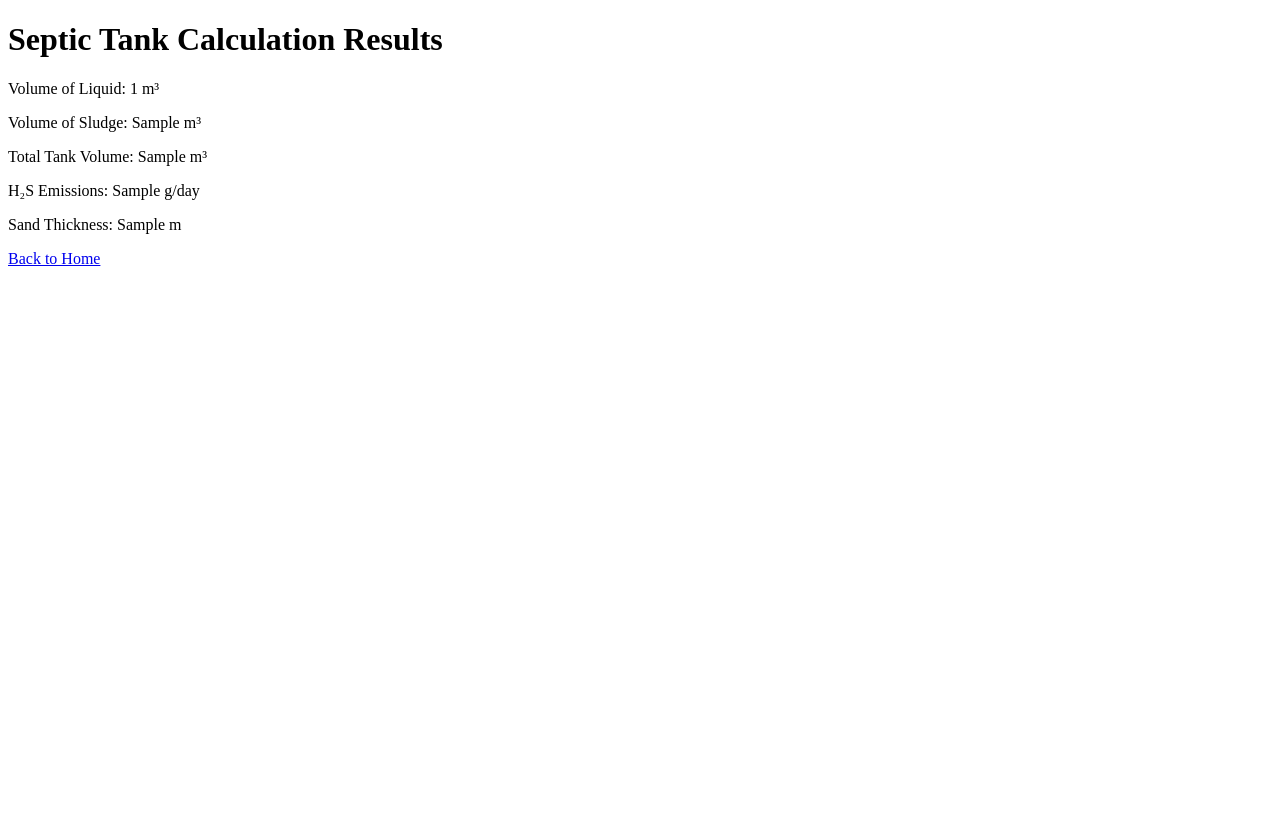
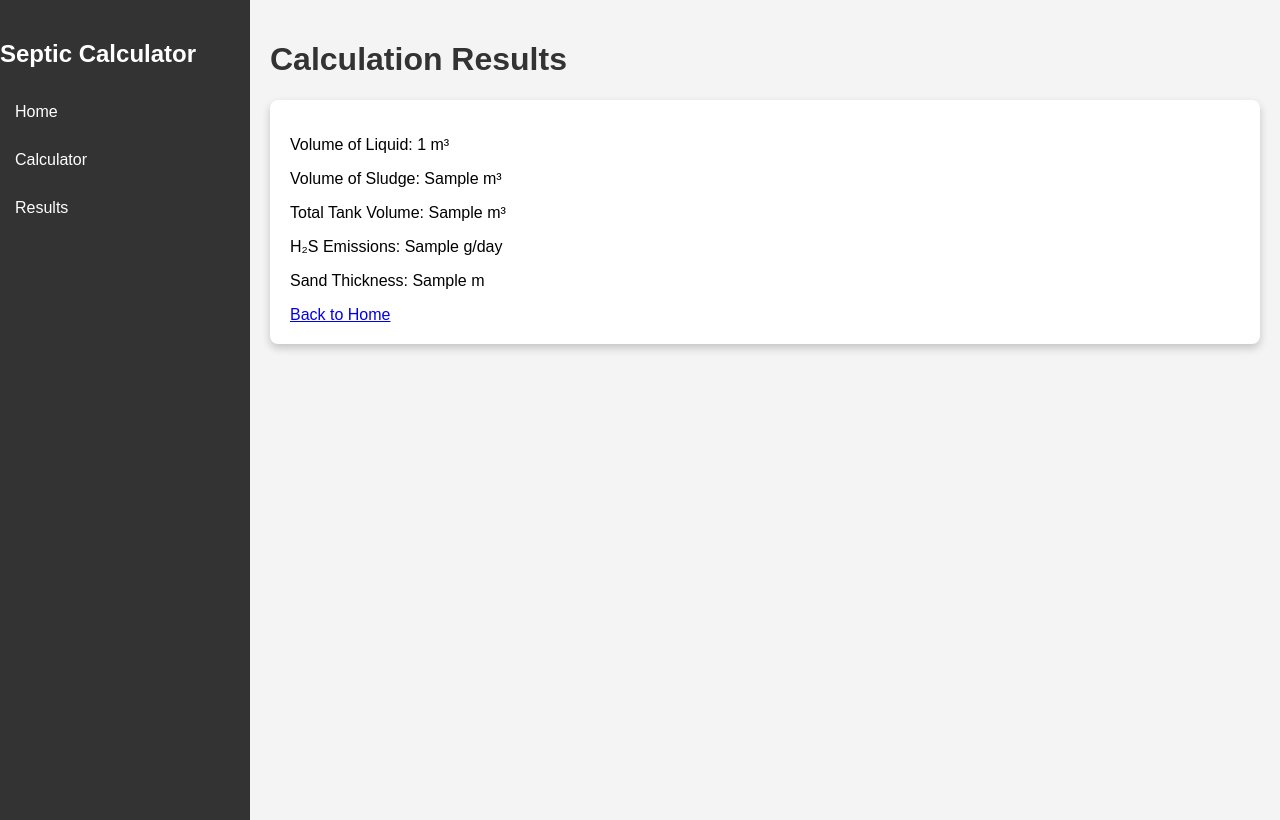
Before and after one commit to Annamaria9-coder/SepticTankCalculator, a Flask app: template app/templates/result.html in a window 1280 px wide. Before the commit the page ends 266 px from the top, so only its background shows below. Run offline with Flask 3, Linux system fonts and the light colour scheme; the template is opened without the code that fills it: most values are stand-ins (such as "Sample title", 1, 10 or a date in 2020).

Commit message:
Update result.html
added style

```diff
--- a/app/templates/result.html
+++ b/app/templates/result.html
@@ -1,18 +1,30 @@
-<!-- result.html -->
-
 <!DOCTYPE html>
 <html lang="en">
 <head>
     <meta charset="UTF-8">
     <title>Calculation Results</title>
+    <link rel="stylesheet" href="{{ url_for('static', filename='styles.css') }}">
 </head>
 <body>
-    <h1>Septic Tank Calculation Results</h1>
-    <p>Volume of Liquid: {{ results['Volume of Liquid'] }} m³</p>
-    <p>Volume of Sludge: {{ results['Volume of Sludge'] }} m³</p>
-    <p>Total Tank Volume: {{ results['Total Tank Volume'] }} m³</p>
-    <p>H₂S Emissions: {{ results['H2S Emissions'] }} g/day</p>
-    <p>Sand Thickness: {{ results['Sand Thickness'] }} m</p>
-    <a href="/">Back to Home</a>
+
+<div class="sidebar">
+    <h2>Septic Calculator</h2>
+    <a href="/">Home</a>
+    <a href="/calculate">Calculator</a>
+    <a href="/results">Results</a>
+</div>
+
+<div class="container">
+    <h1>Calculation Results</h1>
+    <div class="results">
+        <p>Volume of Liquid: {{ results['Volume of Liquid'] }} m³</p>
+        <p>Volume of Sludge: {{ results['Volume of Sludge'] }} m³</p>
+        <p>Total Tank Volume: {{ results['Total Tank Volume'] }} m³</p>
+        <p>H₂S Emissions: {{ results['H2S Emissions'] }} g/day</p>
+        <p>Sand Thickness: {{ results['Sand Thickness'] }} m</p>
+        <a href="/" class="button">Back to Home</a>
+    </div>
+</div>
+
 </body>
 </html>
```
